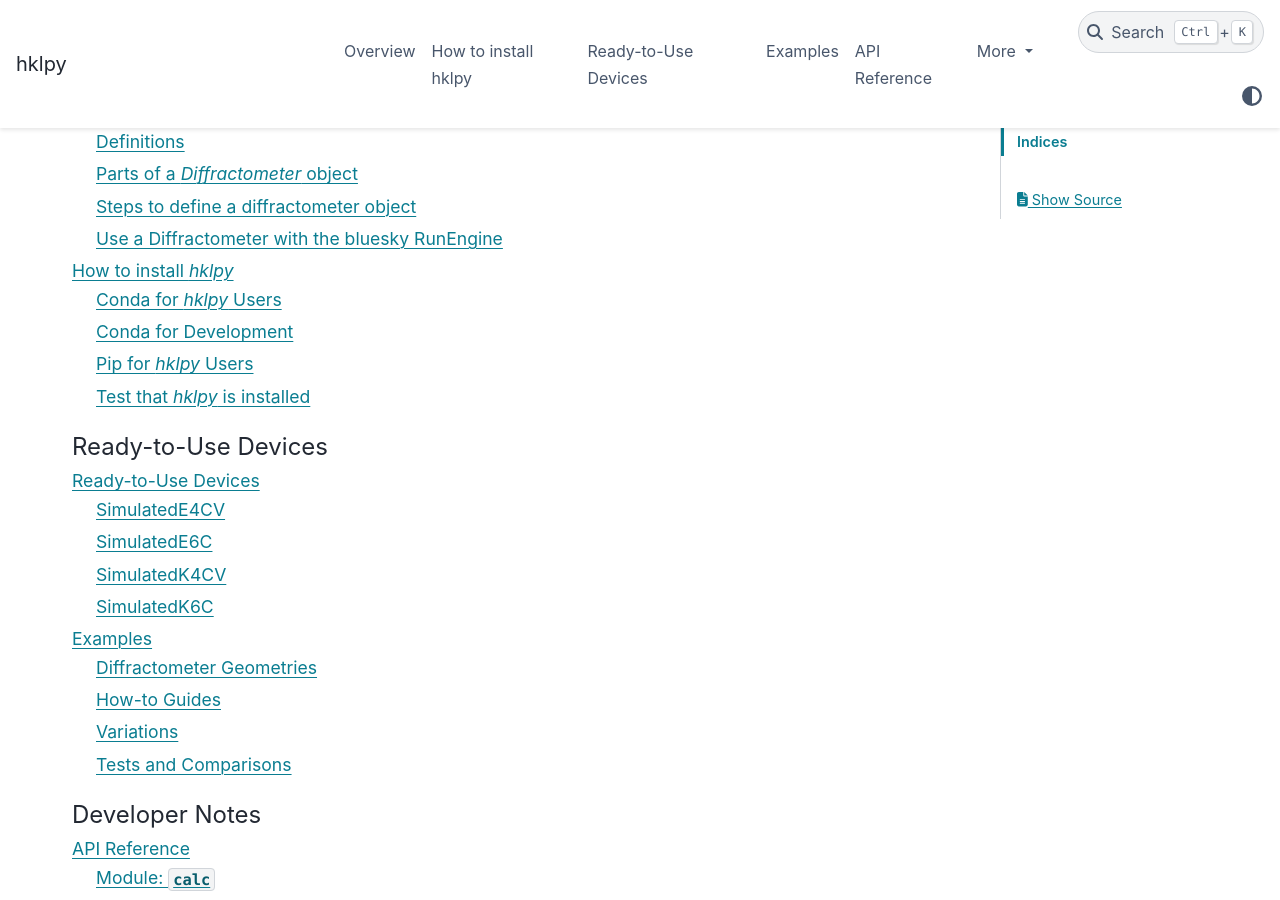
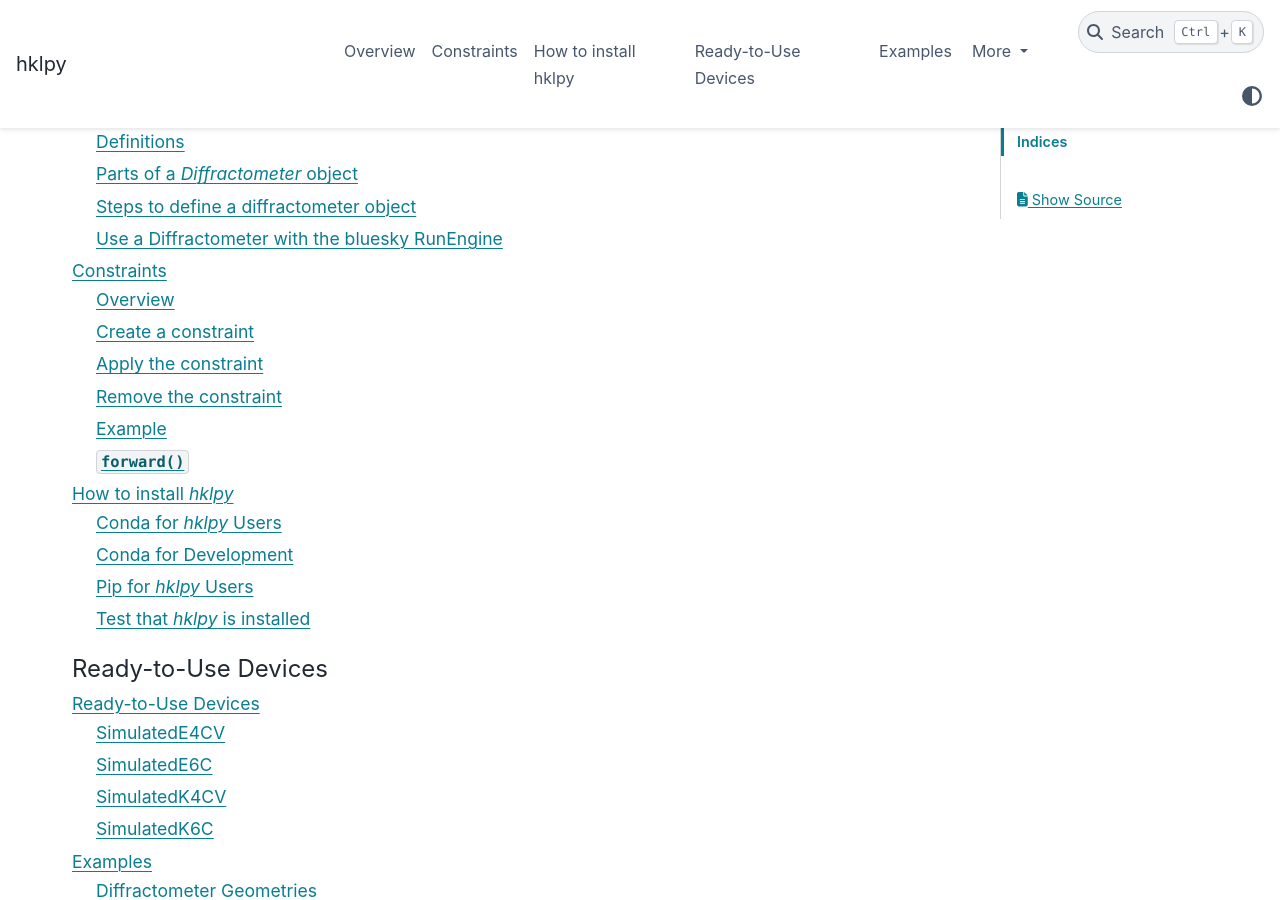
Before and after one commit to bluesky/hklpy, a Sphinx documentation site: the page built from docs/source/index.rst, in a window 1280 px wide and 900 px high, scrolled down 333 px. Built offline with Sphinx 7.4.7 and the PyData theme 0.15.4, drawn with Linux system fonts in a browser that asks for light colours; the version number could not be read and is left out; some of the changed lines change nothing that is shown.

Commit message:
DOC #290 constraints

```diff
--- /dev/null
+++ b/docs/source/constraints.rst
@@ -0,0 +1,227 @@
+.. index:: !constraints
+
+.. _constraints:
+
+===========
+Constraints
+===========
+
+Overview
+--------
+
+Computation of the real-space axis positions given a set of reciprocal-space
+coordinates can have many solutions.  One or more constraints
+(:class:`~hkl.util.Constraint`) (a.k.a, cut points) can be applied to:
+
+* limit the range of :ref:`constraints.forward` solutions accepted for that positioner
+* declare the positioner should be kept at a fixed value
+
+This is the code available to manage diffractometer constraints:
+
+.. autosummary::
+
+    ~hkl.diffract.Diffractometer.apply_constraints
+    ~hkl.diffract.Diffractometer.reset_constraints
+    ~hkl.diffract.Diffractometer.show_constraints
+    ~hkl.diffract.Diffractometer.undo_last_constraints
+    ~hkl.util.Constraint
+    ~hkl.util.restore_constraints
+
+.. these are coming in separate PRs
+    ~hkl.configuration.DiffractometerConfiguration.export
+    ~hkl.configuration.DiffractometerConfiguration.restore
+    ~hkl.configuration.DiffractometerConfiguration.preview
+
+.. index:: cut points
+.. tip:: *Constraints* are implemented as *cut points* in other software.  Similar yet not identical.
+
+Create a constraint
+-------------------
+
+A ``Constraint`` is defined as a :class:`~hkl.util.Constraint` object.  For
+convenience, import directly from ``hkl.Constraint``::
+
+    hkl.Constraint(0, 90, 0, True)
+
+Consider a diffractometer object::
+
+    from hkl import SimulatedE4CV
+    e4cv = SimulatedE4CV("", name="e4cv")
+
+The default constraints for this geometry are (using ``e4cv.show_constraints()``):
+
+===== ========= ========== ===== ====
+axis  low_limit high_limit value fit
+===== ========= ========== ===== ====
+omega -180.0    180.0      0.0   True
+chi   -180.0    180.0      0.0   True
+phi   -180.0    180.0      0.0   True
+tth   -180.0    180.0      0.0   True
+===== ========= ========== ===== ====
+
+Apply the constraint
+--------------------
+
+Apply a constraint *just* to the `"tth"` axis such that :math:`0<=2\theta<=120`::
+
+    e4cv.apply_constraints({"tth": Constraint(0, 120, 0, True)})
+
+Show the constraints now (again, using ``e4cv.show_constraints()``):
+
+===== ========= ================== ===== ====
+axis  low_limit high_limit         value fit
+===== ========= ================== ===== ====
+omega -180.0    180.0              0.0   True
+chi   -180.0    180.0              0.0   True
+phi   -180.0    180.0              0.0   True
+tth   0.0       119.99999999999999 0.0   True
+===== ========= ================== ===== ====
+
+Remove the constraint
+---------------------
+
+Remove the previous constraint::
+
+    e4cv.undo_last_constraints()
+    e4cv.show_constraints()
+
+Back to the defaults again:
+
+===== ========= ========== ===== ====
+axis  low_limit high_limit value fit
+===== ========= ========== ===== ====
+omega -180.0    180.0      0.0   True
+chi   -180.0    180.0      0.0   True
+phi   -180.0    180.0      0.0   True
+tth   -180.0    180.0      0.0   True
+===== ========= ========== ===== ====
+
+Example
+-------
+
+Using the default sample (`main`), show the possible ``forward()`` solutions for
+a :math:`(100)` position with a :class:`hkl.geometries.E4CV` (4-circle) geometry
+diffractometer with these constraints:
+
+===== ========= ========== ===== ====
+axis  low_limit high_limit value fit?
+===== ========= ========== ===== ====
+omega 10.0      40.0       0.0   True
+chi   -100.0    100.0      0.0   True
+phi   -100.0    100.0      0.0   True
+tth   10.0      92.4       0.0   True
+===== ========= ========== ===== ====
+
+First, make the diffractometer (simulator) and show the default constraints:
+
+.. code-block::
+    :linenos:
+
+    from hkl import SimulatedE4CV
+
+    e4cv = SimulatedE4CV("", name="e4cv")
+    e4cv.show_constraints()
+
+===== ========= ========== ===== ====
+axis  low_limit high_limit value fit
+===== ========= ========== ===== ====
+omega -180.0    180.0      0.0   True
+chi   -180.0    180.0      0.0   True
+phi   -180.0    180.0      0.0   True
+tth   -180.0    180.0      0.0   True
+===== ========= ========== ===== ====
+
+Make a convenience function to show all the possible `:ref:`constraints.forward`
+solutions in a table.  The complete list of possible solutions is provided by
+the low-level :meth:`~hkl.calc.CalcRecip.forward` method:
+
+.. code-block::
+    :linenos:
+
+    import pyRestTable
+
+    def all_forward_solutions(hkl_position):
+        axes = e4cv.calc.physical_axis_names
+        table = pyRestTable.Table()
+        table.labels = axes
+        for sol in e4cv.calc.forward(hkl_position):
+            table.addRow([round(getattr(sol, k), 2) for k in axes])
+        print(f"solutions for forward({hkl_position}):")
+        print(table)
+
+Show all solutions for the :math:`(100)` position (note the inner set of parentheses):
+
+.. code-block::
+    :linenos:
+
+    all_forward_solutions((1, 0, 0))
+
+solutions for forward((1, 0, 0)):
+
+======= ===== ======= ======
+omega   chi   phi     tth
+======= ===== ======= ======
+-30.21  0.0   -90.0   -60.42
+30.21   0.0   90.0    60.42
+-149.79 0.0   29.58   -60.42
+-30.21  0.0   150.42  60.42
+30.21   0.0   -150.42 -60.42
+-149.79 0.0   -90.0   60.42
+-30.21  180.0 90.0    -60.42
+30.21   180.0 -90.0   60.42
+-149.79 180.0 -29.58  -60.42
+-30.21  180.0 -150.42 60.42
+30.21   180.0 150.42  -60.42
+-149.79 180.0 90.0    60.42
+======= ===== ======= ======
+
+Next, apply the new constraints and print the revised table:
+
+.. code-block::
+    :linenos:
+
+    e4cv.apply_constraints(
+        {
+            "omega": Constraint(10, 40, 0, True),
+            "chi": Constraint(-100, 100, 0, True),
+            "phi": Constraint(-100, 100, 0, True),
+            "tth": Constraint(10, 92.4, 0, True),
+        }
+    )
+    all_forward_solutions((1, 0, 0))
+
+solutions for forward((1, 0, 0)):
+
+===== === ==== =====
+omega chi phi  tth
+===== === ==== =====
+30.21 0.0 90.0 60.42
+===== === ==== =====
+
+Only one solution satisfies these constraints.
+
+.. _constraints.forward:
+
+``forward()``
+-------------
+
+Given a set of reciprocal-space coordinates (typically :math:`h`, :math:`k`, and
+:math:`l`), compute the different sets of real-space coordinates which match.
+In the general case, the problem is over-determined. Multiple solutions are
+expected. These are the ``forward()`` computation methods:
+
+* :class:`~hkl.diffract.Diffractometer` .
+  :meth:`~hkl.diffract.Diffractometer.forward` - provides one solution, if possible
+* (lower-level) :class:`~hkl.calc.CalcRecip` .
+  :meth:`~hkl.calc.CalcRecip.forward` - provides a list of all *allowed* solutions
+
+The :meth:`hkl.diffract.Diffractometer.forward` method selects the first
+allowed solution from :meth:`hkl.calc.CalcRecip.forward`.  This is the default
+choice as defined by :func:`hkl.calc.default_decision_function`. You can
+replace it with your own function.  Then, either:
+
+* (easier) set your diffractometer object's
+  :attr:`~hkl.diffract.Diffractometer._decision_fcn` attribute, such as:
+  ``e4cv._decision_fcn=your_function``
+* (harder) pass it via the ``decision_fcn=your_function`` keyword when creating
+  the :class:`~hkl.diffract.Diffractometer` object
--- a/docs/source/index.rst
+++ b/docs/source/index.rst
@@ -26,6 +26,7 @@
    :caption: Core Functionality
 
    overview
+   constraints
    install
 
 .. toctree::
```
